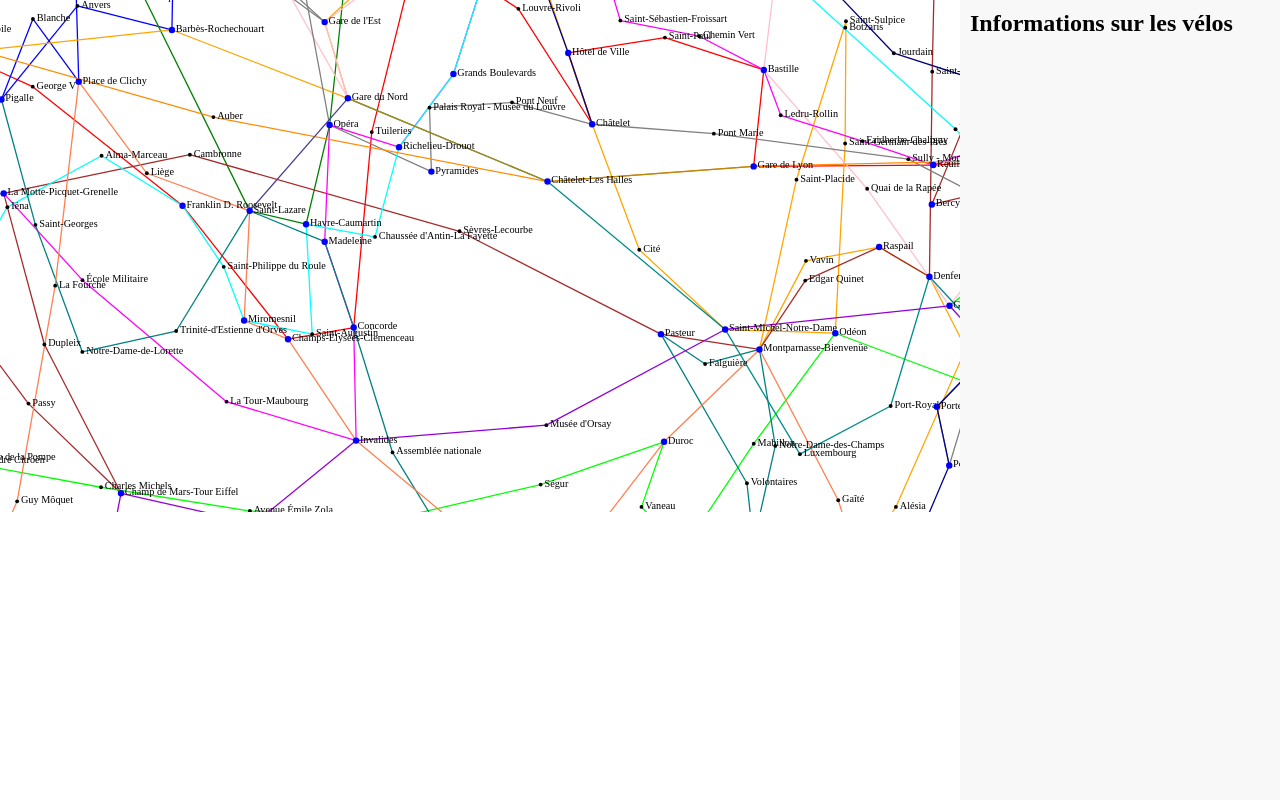
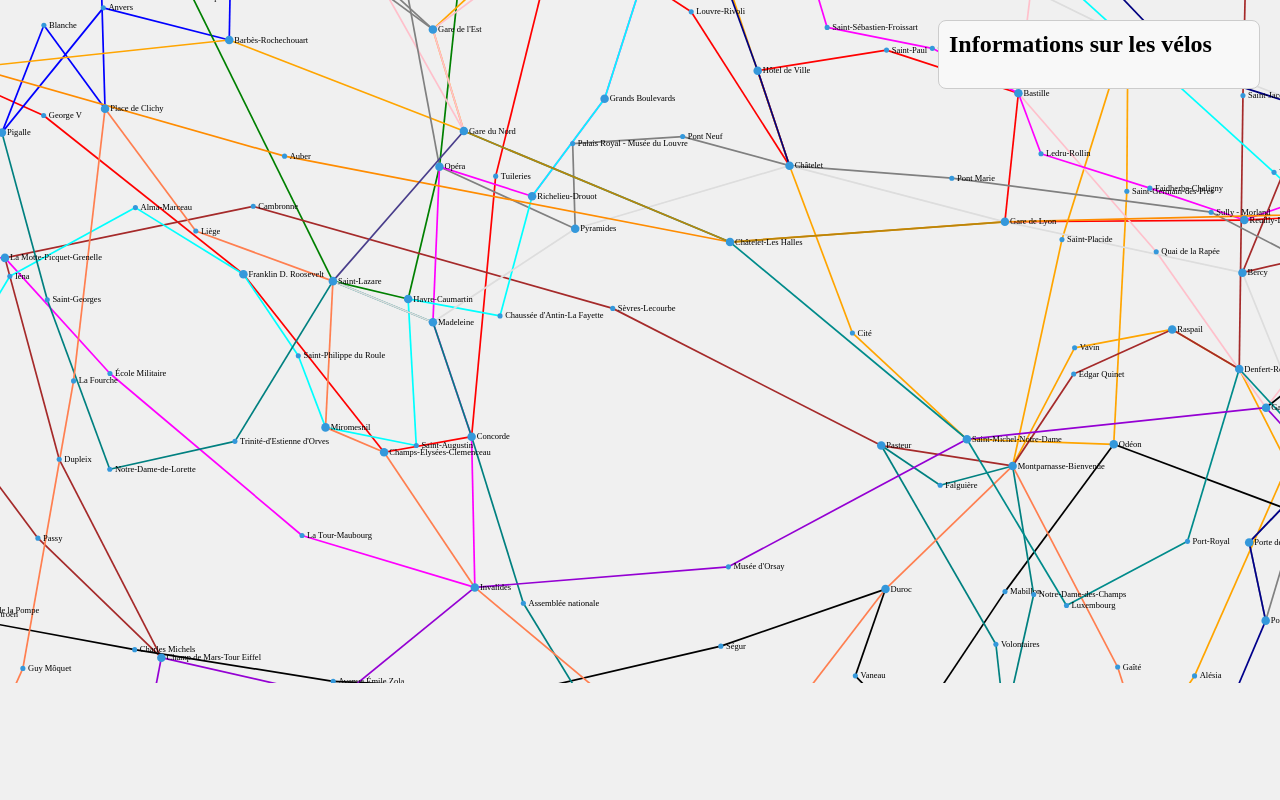
Before and after one commit to MaryliaSabatier/projet_poubelle_verte, a PHP site: page /map/index.html in a window 1280 px wide. Run offline with PHP 8.4, Linux system fonts and the light colour scheme.

Commit message:
update map

```diff
--- a/map/assets/css/styles.css
+++ b/map/assets/css/styles.css
@@ -1,4 +1,77 @@
 /* assets/css/styles.css */
+#map {
+    width: 100%;
+    height: calc(100vh - 20px);
+    background-color: #f0f0f0;
+    flex: 1;
+    height: 100%;
+}
+
+.nodes circle {
+    fill: #3498db;
+}
+
+.nodes .depot {
+    fill: #e74c3c;
+}
+
+.nodes .label {
+    font-size: 10px;
+    pointer-events: none;
+}
+
+.links line {
+    stroke: #ccc;
+    stroke-width: 2px;
+}
+
+.links .link {
+    stroke: #ddd;
+}
+
+.velos circle {
+    fill: #2ecc71;
+}
+
+.tournee {
+    fill: none;
+    stroke: #3498db;
+    stroke-width: 2px;
+    stroke-dasharray: 4;
+}
+
+.completed-tour {
+    fill: none;
+    stroke: #9b59b6;
+    stroke-width: 2px;
+}
+
+#sidebar {
+    position: absolute;
+    right: 20px;
+    top: 20px;
+    width: 300px;
+    background-color: white;
+    border: 1px solid #ccc;
+    border-radius: 8px;
+    padding: 10px;
+}
+
+#sidebar h2 {
+    margin-top: 0;
+}
+
+#velo-info-container, #completed-tours-container {
+    max-height: 300px;
+    overflow-y: auto;
+}
+
+.velo-info, .completed-tour-info {
+    margin-bottom: 10px;
+    padding-bottom: 10px;
+    border-bottom: 1px solid #ddd;
+}
+
 body, html {
     height: 100%;
     margin: 0;
@@ -9,11 +82,6 @@ body, html {
     height: 100vh;
 }
 
-#map {
-    flex: 1;
-    height: 100%;
-}
-
 #sidebar {
     width: 300px; /* Ajustez selon vos besoins */
     overflow-y: auto;
@@ -21,31 +89,39 @@ body, html {
     padding: 10px;
 }
 
-
-#sidebar h2 {
-    margin-top: 0;
+.link {
+    stroke-width: 2px;
 }
 
-.velo-info, .completed-tour-info {
-    border: 1px solid #ddd;
-    padding: 10px;
-    margin-bottom: 10px;
+.depot {
+    fill: red;
+}
+
+.stop {
+    fill: blue;
+}
+
+.intersection {
+    fill: green;
+}
+
+.velo {
+    fill: orange;
 }
 
 .tournee {
-    stroke: red;
+    fill: none;
+    stroke: black;
     stroke-width: 2px;
-    fill: none;
 }
 
 .completed-tour {
-    stroke: blue;
+    fill: none;
+    stroke: gray;
     stroke-width: 2px;
-    fill: none;
 }
 
 /* css rues */
-/* styles.css */
 .link.Rue-Croix-Baragnon { stroke: red; }
 .link.Rue-des-Arts { stroke: blue; }
 .link.Rue-Pargaminières { stroke: green; }
@@ -57,7 +133,7 @@ body, html {
 .link.Rue-d-Alsace-Lorraine { stroke: yellow; }
 .link.Rue-Peyras { stroke: magenta; }
 .link.Rue-du-Taur { stroke: cyan; }
-.link.Allée-Jean-Jaurès { stroke: lime; }
+.link.Allée-Jean-Jaurès { stroke: rgb(0, 0, 0); }
 .link.Rue-du-May { stroke: navy; }
 .link.Rue-des-Filatiers { stroke: teal; }
 .link.Rue-Mage { stroke: coral; }
--- a/map/assets/js/script.js
+++ b/map/assets/js/script.js
@@ -48,7 +48,7 @@ for (const rue in ruesEtArrets) {
                 target: existingNode,
                 distance: ruesEtArrets[rue].distances[i - 1],
                 trafficLights: ruesEtArrets[rue].trafficLights[i - 1],
-                rue: rue.replace(/ /g, '-')
+                street: rue.replace(/\s+/g, '-') // Ajouter le nom de la rue comme classe
             });
         }
 
@@ -80,7 +80,7 @@ const link = g.append("g")
     .selectAll("line")
     .data(links)
     .join("line")
-    .attr("class", d => `link ${d.rue}`); // Assign the CSS class based on the street name
+    .attr("class", d => `link ${d.street}`);
 
 const node = g.append("g")
     .attr("class", "nodes")
@@ -90,8 +90,7 @@ const node = g.append("g")
 
 node.append("circle")
     .attr("r", d => d.type === "depot" ? 10 : (d.isImpasse ? 3 : 5))
-    .attr("class", d => d.type)
-    .attr("fill", d => d.type === "depot" ? "red" : (d.type === "intersection" ? "blue" : "black"));  // Color of the nodes
+    .attr("class", d => d.type);
 
 node.append("text")
     .attr("class", "label")
@@ -106,7 +105,6 @@ const velo = g.append("g")
     .join("circle")
     .attr("r", 7)
     .attr("class", "velo")
-    .attr("fill", "green")  // Color of the bikes
     .attr("cx", d => nodeById[d.position].x)
     .attr("cy", d => nodeById[d.position].y);
 
```
